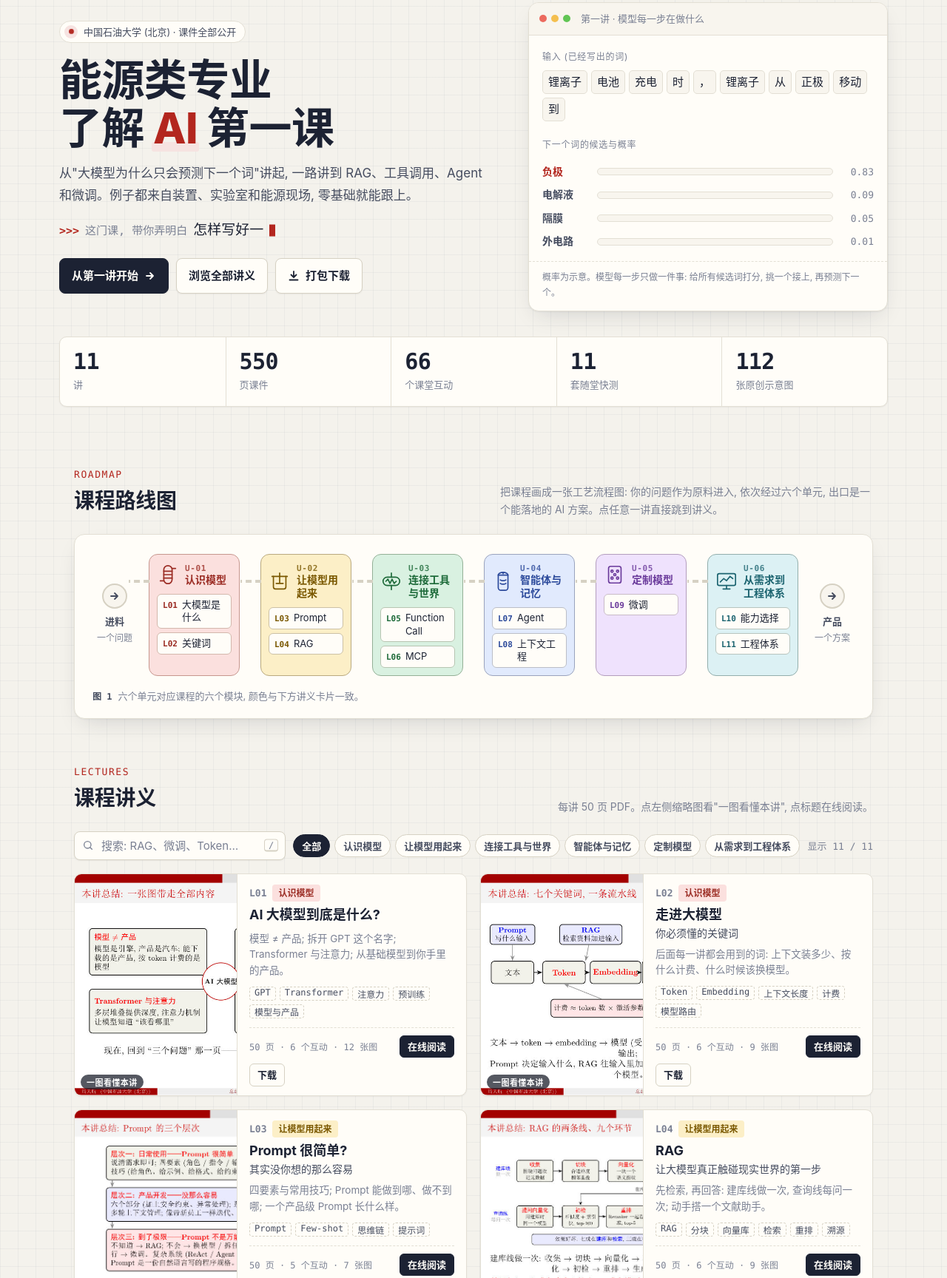
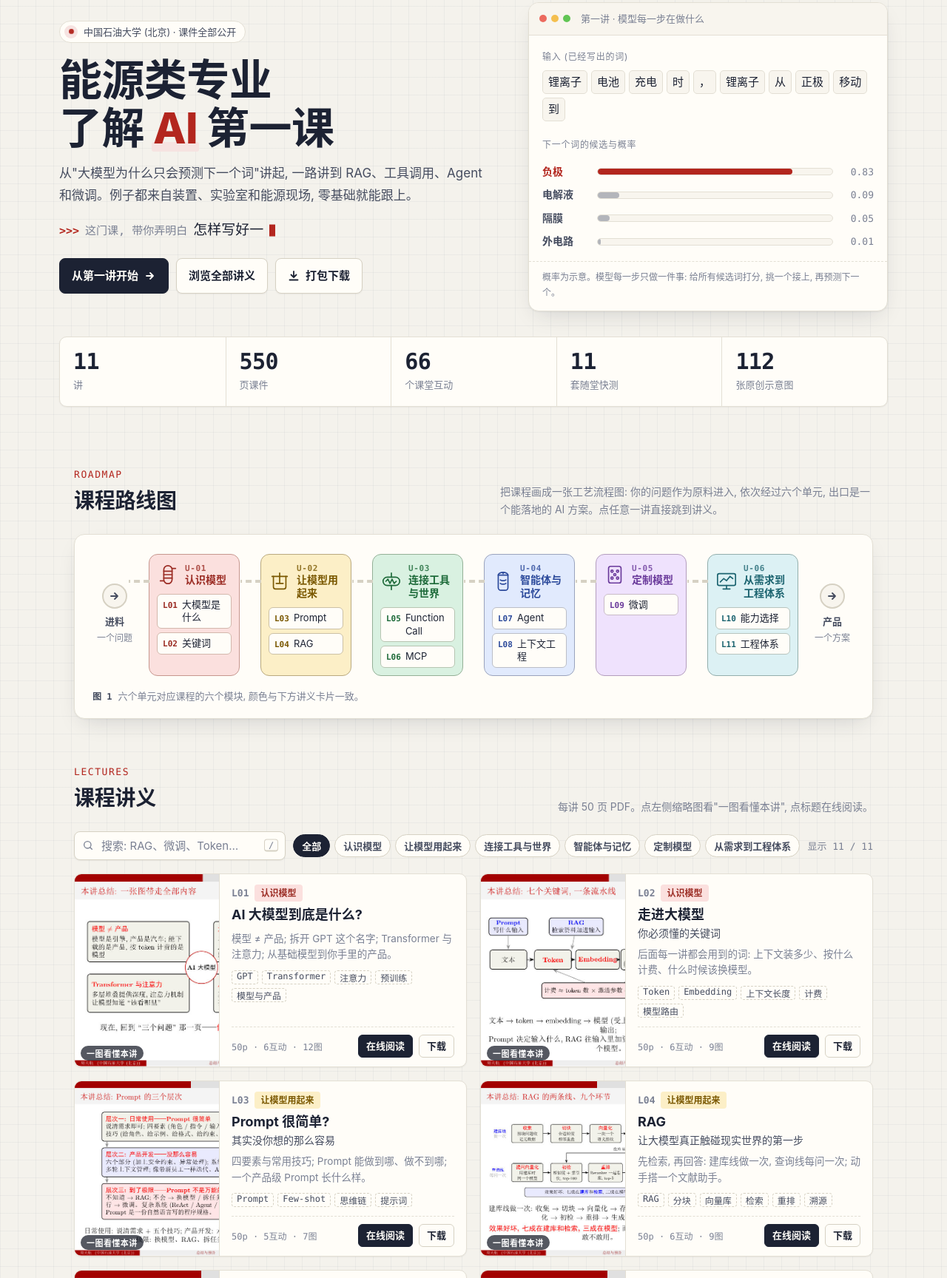
Before and after one commit to cupzhoutianhang/ai-literacy, a plain HTML site: page index.html in a window 1280 px wide. Shown: the part 112-1840 px from the top of the page at 74% size. Drawn offline with Linux system fonts and the light colour scheme.

Commit message:
主页: 修复概率条宽度, 卡片底栏不换行

```diff
--- a/index.html
+++ b/index.html
@@ -152,7 +152,8 @@
   .cand { display: grid; grid-template-columns: 4.6em 1fr 3.2em; align-items: center; gap: 10px; font-size: 14px; }
   .cand .w { font-weight: 600; color: var(--ink-2); }
   .cand .track { height: 10px; border-radius: 99px; background: var(--paper-2); border: 1px solid var(--line); overflow: hidden; }
-  .cand .fill { height: 100%; width: 0; border-radius: 99px; background: var(--muted); opacity: .55;
+  .cand .track { display: block; }
+  .cand .fill { display: block; height: 100%; width: 0; border-radius: 99px; background: var(--muted); opacity: .55;
                 transition: width .7s cubic-bezier(.2, .8, .2, 1); }
   .cand.best .fill { background: var(--accent); opacity: 1; }
   .cand.best .w { color: var(--accent); }
@@ -226,7 +227,7 @@
   .count { margin-left: auto; font: 13px var(--mono); color: var(--muted); }
 
   .cards { display: grid; grid-template-columns: repeat(2, 1fr); gap: 18px; }
-  .card { display: grid; grid-template-columns: 220px 1fr; background: var(--paper); border: 1px solid var(--line);
+  .card { display: grid; grid-template-columns: 196px 1fr; background: var(--paper); border: 1px solid var(--line);
           border-radius: var(--radius); box-shadow: var(--shadow-1); overflow: hidden; transition: box-shadow .2s ease, transform .2s ease; }
   .card:hover { box-shadow: var(--shadow-2); transform: translateY(-2px); }
   .card:target { outline: 2px solid var(--accent); outline-offset: 2px; }
@@ -630,7 +631,7 @@
         (x.s ? '<div class="sub s">' + esc(x.s) + '</div>' : '') +
         '<p class="hook h">' + esc(x.h) + '</p>' +
         '<div class="kw">' + x.k.map(function (k) { return '<span>' + esc(k) + '</span>'; }).join('') + '</div>' +
-        '<div class="card-foot"><span class="meta">50 页 · ' + x.i + ' 个互动 · ' + x.z + ' 张图</span>' +
+        '<div class="card-foot"><span class="meta" title="50 页 · ' + x.i + ' 个课堂互动 · ' + x.z + ' 张示意图">50p · ' + x.i + '互动 · ' + x.z + '图</span>' +
           '<a class="mini dark" href="' + href + '">在线阅读</a>' +
           '<a class="mini" href="' + href + '" download>下载</a></div>' +
       '</div></article>';
```
